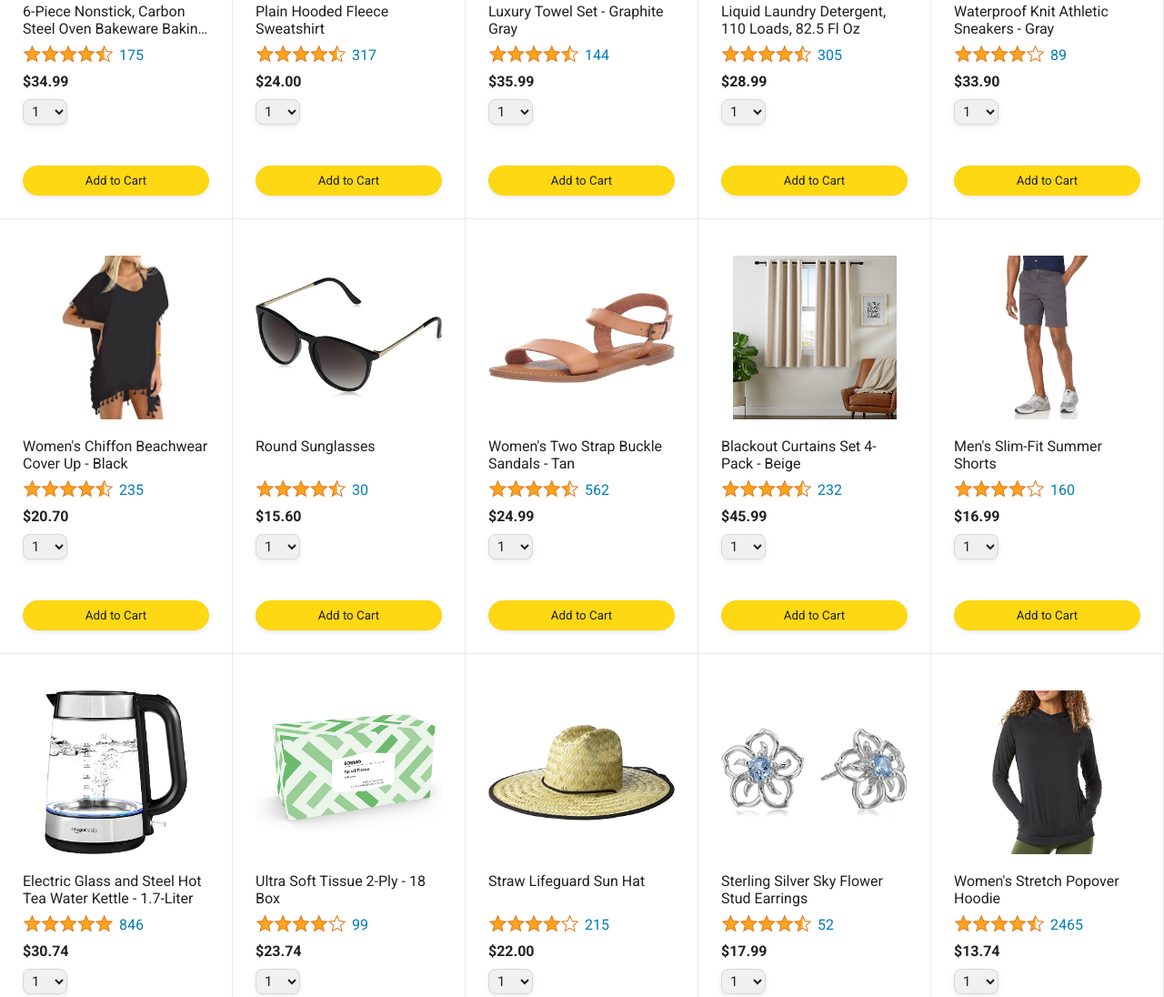
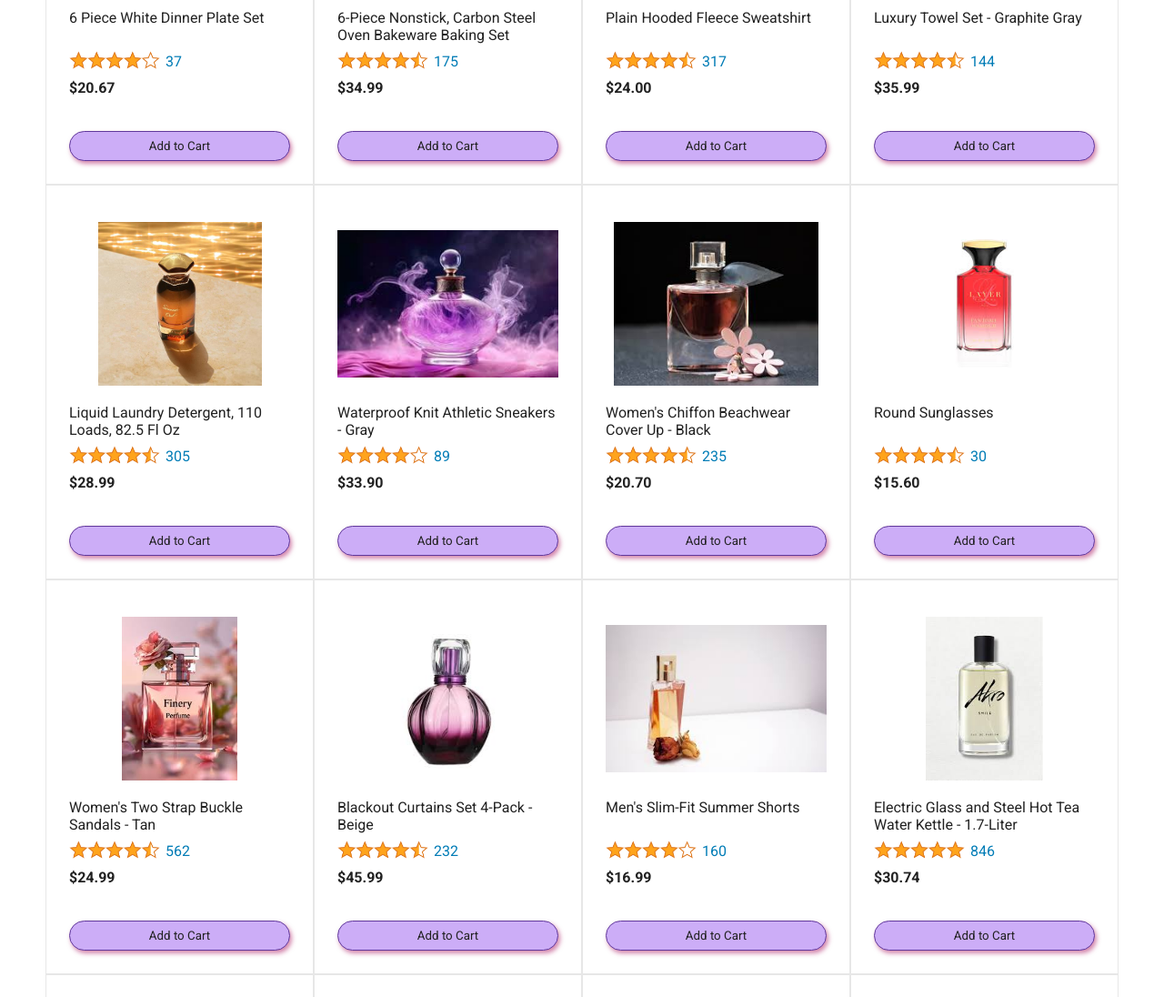
Before and after one commit to achintyasrivastav/Magistic-Fragrance-Shop-Project, a plain HTML site: page amazon.html in a window 1280 px wide. Shown: the part 794-1890 px from the top of the page at 91% size. Drawn offline with Linux system fonts and the light colour scheme.

Commit message:
add styling to buttons and images

```diff
--- a/amazon.html
+++ b/amazon.html
@@ -39,10 +39,6 @@
       </div>
 
       <div class="amazon-header-right-section">
-        <a class="orders-link header-link" href="orders.html">
-          <span class="returns-text">Returns</span>
-          <span class="orders-text">& Orders</span>
-        </a>
 
         <a class="cart-link header-link" href="checkout.html">
           <img class="cart-icon" src="images/icons/cart-icon.png">
--- a/data/products.js
+++ b/data/products.js
@@ -169,7 +169,7 @@ export const products = [
   },
   {
     id: "5968897c-4d27-4872-89f6-5bcb052746d7",
-    image: "images/products/women-chiffon-beachwear-coverup-black.jpg",
+    image: "images/products2/pic11.jpeg",
     name: "Women's Chiffon Beachwear Cover Up - Black",
     rating: {
       stars: 4.5,
@@ -188,7 +188,7 @@ export const products = [
   },
   {
     id: "aad29d11-ea98-41ee-9285-b916638cac4a",
-    image: "images/products/round-sunglasses-black.jpg",
+    image: "images/products2/pic12.jpeg",
     name: "Round Sunglasses",
     rating: {
       stars: 4.5,
@@ -202,7 +202,7 @@ export const products = [
   },
   {
     id: "04701903-bc79-49c6-bc11-1af7e3651358",
-    image: "images/products/women-beach-sandals.jpg",
+    image:  "images/products2/pic13.jpeg",
     name: "Women's Two Strap Buckle Sandals - Tan",
     rating: {
       stars: 4.5,
@@ -219,7 +219,7 @@ export const products = [
   },
   {
     id: "901eb2ca-386d-432e-82f0-6fb1ee7bf969",
-    image: "images/products/blackout-curtain-set-beige.webp",
+    image:  "images/products2/pic14.jpeg",
     name: "Blackout Curtains Set 4-Pack - Beige",
     rating: {
       stars: 4.5,
@@ -234,7 +234,7 @@ export const products = [
   },
   {
     id: "82bb68d7-ebc9-476a-989c-c78a40ee5cd9",
-    image: "images/products/men-slim-fit-summer-shorts-gray.jpg",
+    image:  "images/products2/pic15.jpeg",
     name: "Men's Slim-Fit Summer Shorts",
     rating: {
       stars: 4,
@@ -249,7 +249,7 @@ export const products = [
   },
   {
     id: "c2a82c5e-aff4-435f-9975-517cfaba2ece",
-    image: "images/products/electric-glass-and-steel-hot-water-kettle.webp",
+    image:  "images/products2/pic16.jpeg",
     name: "Electric Glass and Steel Hot Tea Water Kettle - 1.7-Liter",
     rating: {
       stars: 5,
@@ -264,7 +264,7 @@ export const products = [
   },
   {
     id: "6b07d4e7-f540-454e-8a1e-363f25dbae7d",
-    image: "images/products/facial-tissue-2-ply-18-boxes.jpg",
+    image:  "images/products2/pic17.jpeg",
     name: "Ultra Soft Tissue 2-Ply - 18 Box",
     rating: {
       stars: 4,
@@ -281,7 +281,7 @@ export const products = [
   },
   {
     id: "a82c6bac-3067-4e68-a5ba-d827ac0be010",
-    image: "images/products/straw-sunhat.webp",
+    image:  "images/products2/pic18.jpeg",
     name: "Straw Lifeguard Sun Hat",
     rating: {
       stars: 4,
@@ -297,7 +297,7 @@ export const products = [
   },
   {
     id: "e4f64a65-1377-42bc-89a5-e572d19252e2",
-    image: "images/products/sky-flower-stud-earrings.webp",
+    image:  "images/products2/pic19.jpeg",
     name: "Sterling Silver Sky Flower Stud Earrings",
     rating: {
       stars: 4.5,
@@ -312,7 +312,7 @@ export const products = [
   },
   {
     id: "b0f17cc5-8b40-4ca5-9142-b61fe3d98c85",
-    image: "images/products/women-stretch-popover-hoodie-black.jpg",
+    image:  "images/products2/pic20.jpg",
     name: "Women's Stretch Popover Hoodie",
     rating: {
       stars: 4.5,
@@ -642,37 +642,6 @@ export const products = [
       "cookware",
       "kitchen"
     ]
-  },
-  {
-    id: "aaa65ef3-8d6f-4eb3-bc9b-a6ea49047d8f",
-    image: "images/products/kitchen-paper-towels-30-pack.jpg",
-    name: "2-Ply Kitchen Paper Towels - 30 Pack",
-    rating: {
-      stars: 4.5,
-      count: 1045
-    },
-    priceCents: 5799,
-    keywords: [
-      "kitchen",
-      "kitchen towels",
-      "tissues"
-    ]
-  },
-  {
-    id: "bc2847e9-5323-403f-b7cf-57fde044a955",
-    image: "images/products/men-cozy-fleece-zip-up-hoodie-red.jpg",
-    name: "Men's Full-Zip Hooded Fleece Sweatshirt",
-    rating: {
-      stars: 4.5,
-      count: 3157
-    },
-    priceCents: 2400,
-    keywords: [
-      "sweaters",
-      "hoodies",
-      "apparel",
-      "mens"
-    ]
   }
 ].map((productDetail) => {
   return new Product(productDetail);
--- a/scripts/amazon.js
+++ b/scripts/amazon.js
@@ -26,21 +26,6 @@ products.forEach((product) => {
 
             <div class="product-price">
                 $${formatCurrency(product.priceCents)}
-            </div>
-
-            <div class="product-quantity-container">
-                <select>
-                <option selected value="1">1</option>
-                <option value="2">2</option>
-                <option value="3">3</option>
-                <option value="4">4</option>
-                <option value="5">5</option>
-                <option value="6">6</option>
-                <option value="7">7</option>
-                <option value="8">8</option>
-                <option value="9">9</option>
-                <option value="10">10</option>
-                </select>
             </div>
 
             <div class="product-spacer"></div>
--- a/scripts/checkout.js
+++ b/scripts/checkout.js
@@ -1,6 +1,5 @@
 import { renderOrderSummary } from "./checkout/orderSummary.js"
 import { renderPaymentSummary } from "./checkout/paymentSummary.js";
-//import "../data/cart-class.js";
 
 renderOrderSummary();
 
--- a/styles/pages/amazon.css
+++ b/styles/pages/amazon.css
@@ -1,5 +1,10 @@
+body{
+
+}
+
 .main {
   margin-top: 60px;
+  padding: 50px;
 }
 
 .products-grid {
@@ -23,27 +28,27 @@
    will divide the grid into 7 columns instead of 8. */
 @media (max-width: 2000px) {
   .products-grid {
-    grid-template-columns: repeat(7, 1fr);
+    grid-template-columns: repeat(5, 1fr);
   }
 }
 
 /* This @media means when the screen width is 1600px or
-   less, we will divide the grid into 6 columns. */
+   less, we will divide the grid into 4 columns. */
 @media (max-width: 1600px) {
   .products-grid {
-    grid-template-columns: repeat(6, 1fr);
+    grid-template-columns: repeat(4, 1fr);
   }
 }
 
 @media (max-width: 1300px) {
   .products-grid {
-    grid-template-columns: repeat(5, 1fr);
+    grid-template-columns: repeat(4, 1fr);
   }
 }
 
 @media (max-width: 1000px) {
   .products-grid {
-    grid-template-columns: repeat(4, 1fr);
+    grid-template-columns: repeat(3, 1fr);
   }
 }
 
@@ -71,8 +76,10 @@
   padding-left: 25px;
   padding-right: 25px;
 
+  border-left: 1px solid rgb(231, 231, 231);
   border-right: 1px solid rgb(231, 231, 231);
   border-bottom: 1px solid rgb(231, 231, 231);
+  border-top: 1px solid rgb(231, 231, 231);
 
   display: flex;
   flex-direction: column;
--- a/styles/shared/general.css
+++ b/styles/shared/general.css
@@ -26,16 +26,17 @@ input, select, button {
 
 .button-primary {
   color: rgb(33, 33, 33);
-  background-color: rgb(255, 216, 20);
-  border: 1px solid rgb(252, 210, 0);
+  background-color: #ccadf7;
+  border: 1px solid #60389c;
   border-radius: 8px;
   cursor: pointer;
-  box-shadow: 0 2px 5px rgba(213, 217, 217, 0.5);
+  box-shadow: 2px 3px 5px rgba(168, 11, 90, 0.5);
 }
 
 .button-primary:hover {
-  background-color: rgb(247, 202, 0);
-  border: 1px solid rgb(242, 194, 0);
+  background-color: rgb(252, 142, 197);
+  border: 1px solid rgb(161, 9, 103);
+  box-shadow: 2px 3px 5px rgba(134, 11, 168, 0.5);
 }
 
 .button-primary:active {
```
Also changed, not shown: checkout.html (+2 -0 lines), images/products2/pic11.jpeg (added), images/products2/pic12.jpeg (added), images/products2/pic13.jpeg (added), images/products2/pic14.jpeg (added), images/products2/pic15.jpeg (added), images/products2/pic16.jpeg (added), images/products2/pic17.jpeg (added), images/products2/pic18.jpeg (added), images/products2/pic19.jpeg (added), images/products2/pic20.jpg (added).
